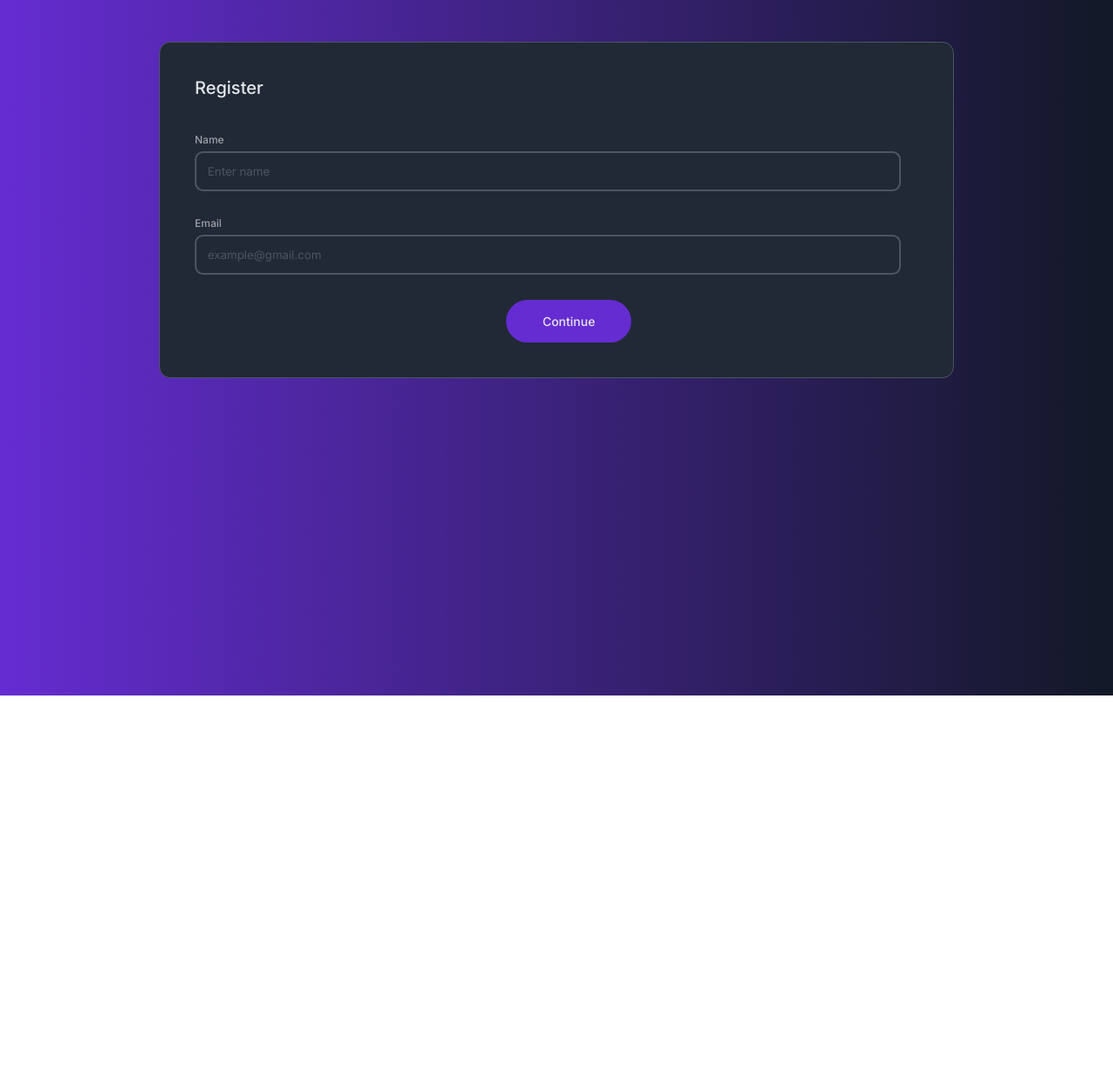
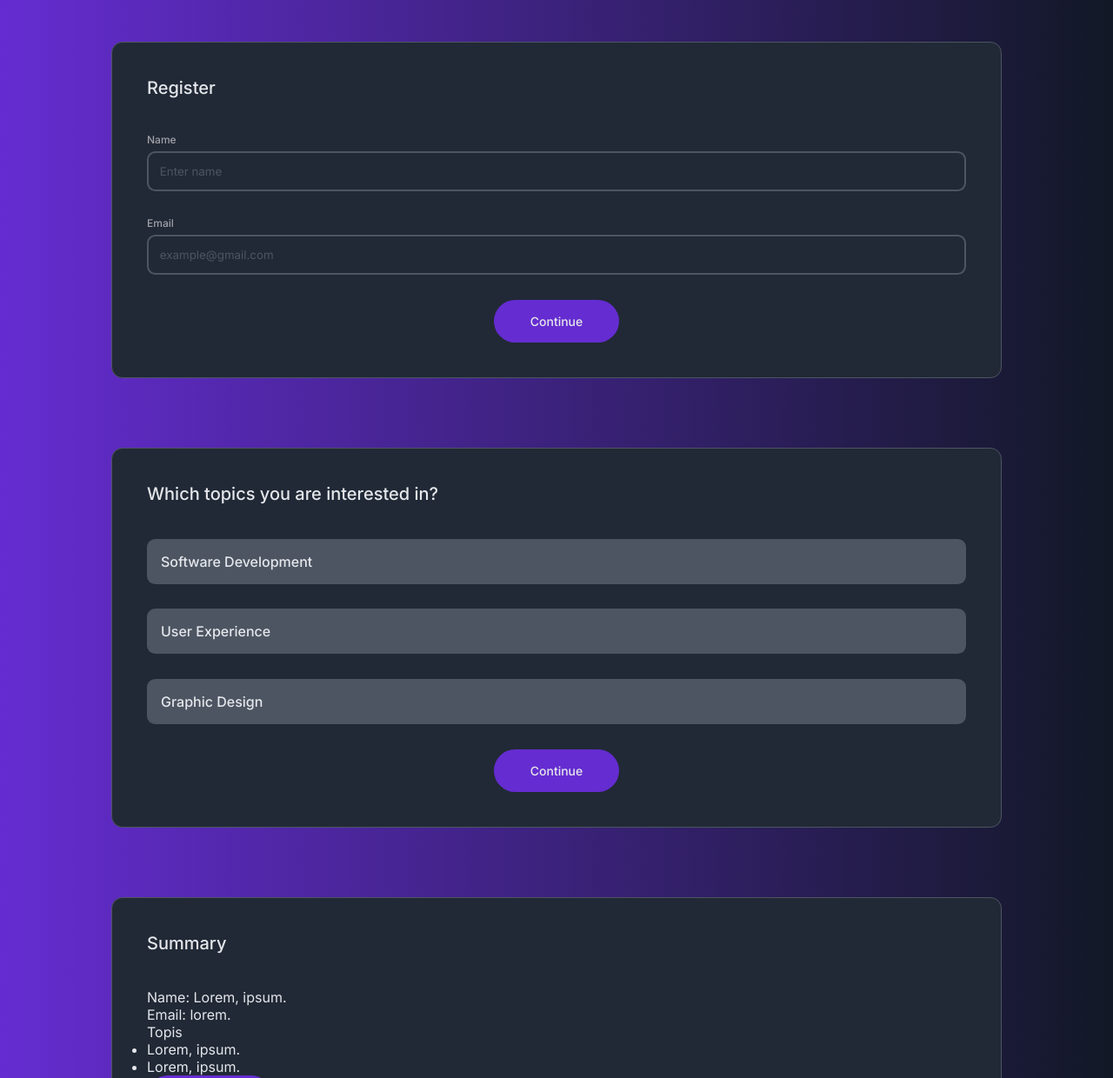
Before and after one commit to Lamphrangmi-Lamin/register-form, a plain HTML site: page index.html in a window 1280 px wide. Shown: the top 1240 px of the page at 87% size. Before the commit the page ends 800 px from the top, so only its background shows below. Drawn offline with Linux system fonts and the light colour scheme.

Commit message:
styling for step-2 form

```diff
--- a/index.html
+++ b/index.html
@@ -35,10 +35,24 @@
         <h1>Which topics you are interested in?</h1>
 
         <form action="#">
-            <input type="text" id="name" value="Software Development">
-            <input type="text" id="name" value="User Experience">
-            <input type="text" id="name" value="Graphic Design">
-            <input type="submit" value="Continue">
+            <div class="option-bar">
+                <input type="radio" id="option1" name="option" value="Software Development">
+                <label for="option1">Software Development</label>
+            </div>
+
+            <div class="option-bar">
+                <input type="radio" id="option2" name="option" value="User Experience">
+                <label for="option2">User Experience</label>
+            </div>
+
+            <div class="option-bar">
+                <input type="radio" id="option3" name="option" value="Graphic Design">
+                <label for="option3">Graphic Design</label>
+            </div>
+
+            <div class="button">
+                <button type="submit">Continue</button>
+            </div>
         </form>
     </div>
 
--- a/style.css
+++ b/style.css
@@ -2,7 +2,7 @@
     font-family: "Inter", sans-serif;
     margin: 0;
     padding: 0;
-    /* color: #E5E7EB; */
+    box-sizing: border-box;
 }
 
 body {
@@ -14,18 +14,11 @@ body {
     row-gap: 2rem;
 }
 
-#step-2,
-#step-3 {
-    display: none;
-
-}
-
 #step-1,
 #step-2,
 #step-3 {
     color: #E5E7EB;
-    min-width: 65%;
-    /* min-height: 25rem; */
+    width: 80%;
     border: #4D5562 solid 1px;
     background-color: #212936;
     margin-top: 3rem;
@@ -34,15 +27,10 @@ body {
 }
 
 h1 {
-    /* text-align: center; */
     font-size: 1.25rem;
     font-weight: 500;
     margin-bottom: 2.5rem;
 }
-
-/* .input-container {
-    width: 90%;
-} */
 
 label {
     color: #A1A1A9;
@@ -70,11 +58,10 @@ input:focus {
     border: solid 2.3px #845EEE;
 }
 
-#step-1 form {
+form {
     display: flex;
     flex-direction: column;
     row-gap: 1.8rem;
-    width: 94%;
 }
 
 
@@ -92,5 +79,29 @@ button {
     padding: 1rem;
     border-radius: 2rem;
     width: 9rem;
-    margin-left: 10%;
 }
+
+#step-2 .option-bar{
+    display: flex;
+}
+
+.option-bar input[type="radio"] {
+    visibility: hidden;
+    background-color: #4D5562;
+    width: 0px;
+}
+
+.option-bar label {
+    padding: 0;
+    margin: 0;
+    background-color: #4D5562;
+    color: #E5E7EB;
+    font-size: 1rem;
+    width: 100%;
+    padding: 1rem;
+    border-radius: .6rem;
+}
+
+.option-bar input[type="radio"]:checked + label {
+    background-color: #652CD1;
+}
```
